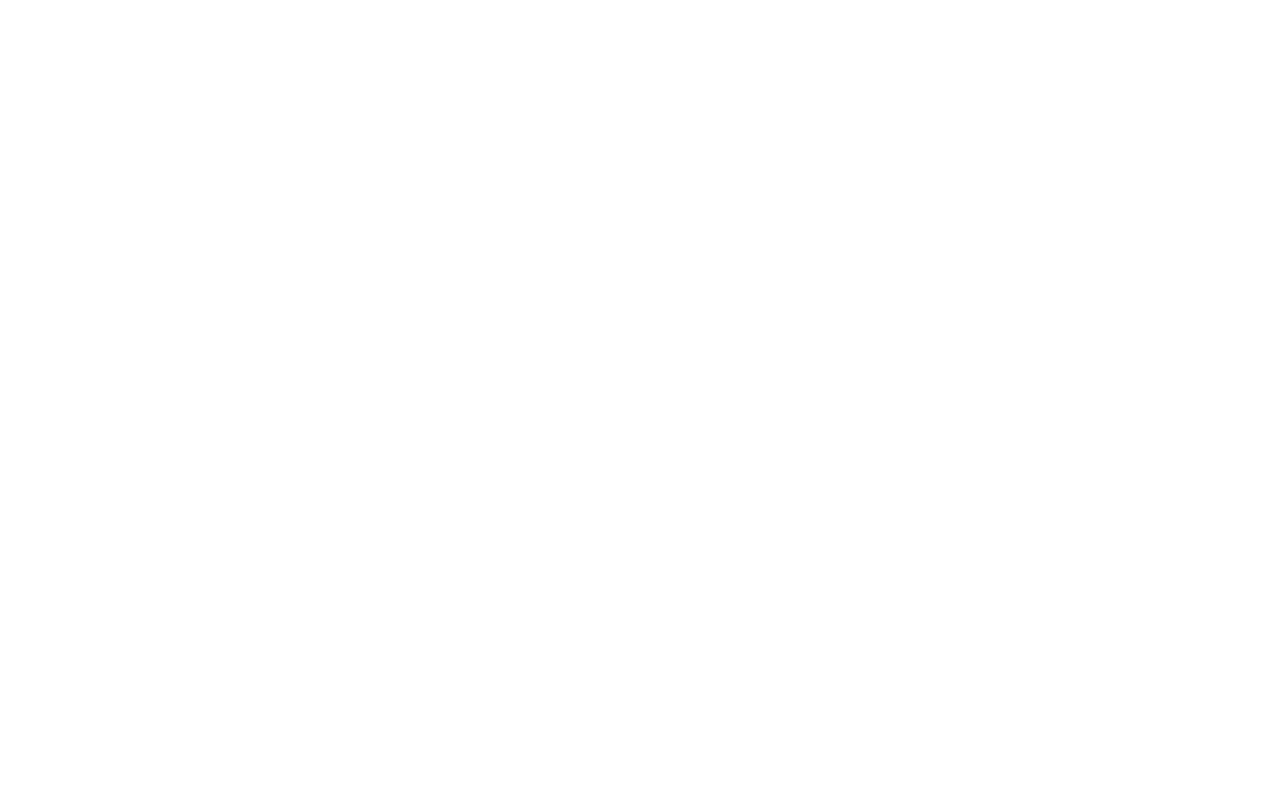
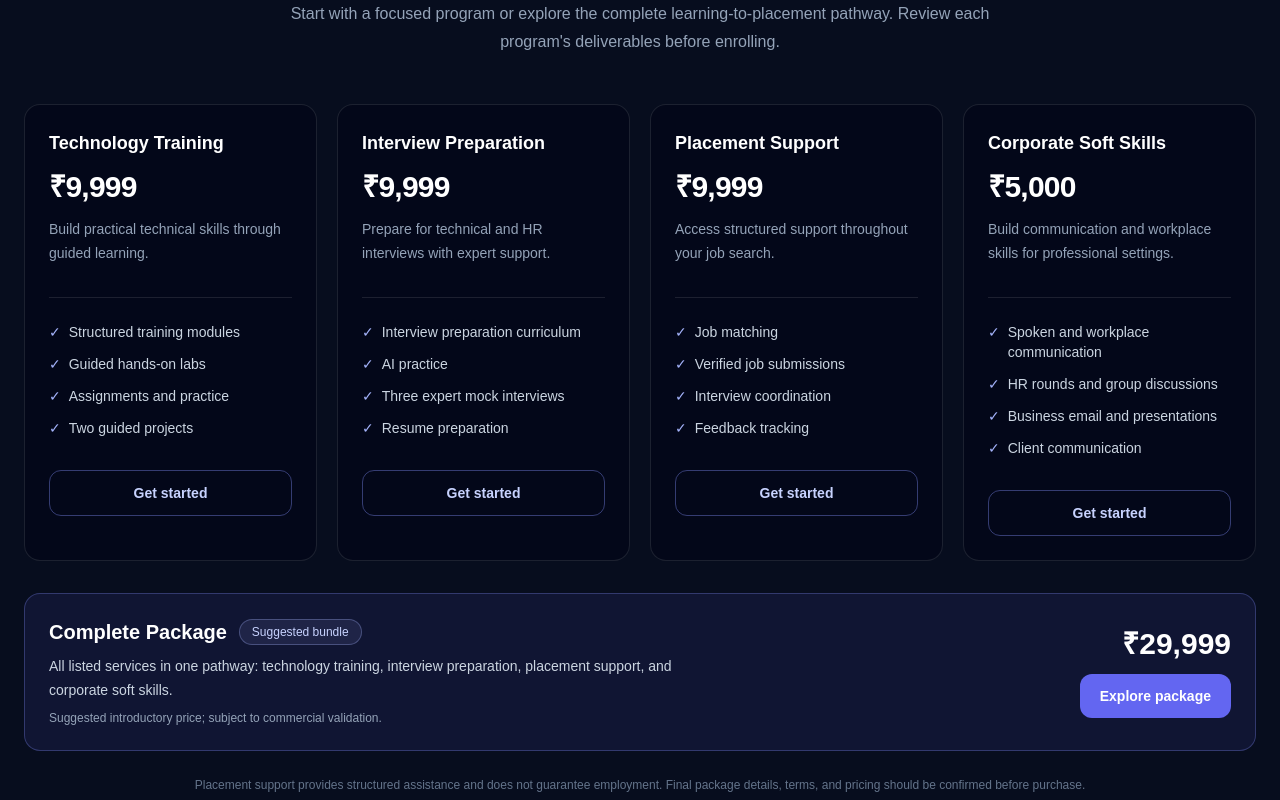
Before and after one commit to SriHarsha379/Tekrovia, a Next.js app in the folder apps/web/: page / in a window 1280 px wide. Shown: the part 1480-2280 px from the top of the page. Before the commit the page ends 1392 px from the top, so only its background shows below. Built offline with nearby package versions, Linux system fonts and the light colour scheme.

Commit message:
feat(web): add program pricing section

```diff
--- a/apps/web/app/page.tsx
+++ b/apps/web/app/page.tsx
@@ -36,6 +36,9 @@
             </a>
             <a href="#journey" className="transition hover:text-white">
               How it works
+            </a>
+            <a href="#pricing" className="transition hover:text-white">
+              Pricing
             </a>
           </div>
 
@@ -130,6 +133,112 @@
         </div>
       </section>
 
+      <section id="pricing" className="border-y border-white/10 bg-slate-900/40 px-6 py-20">
+        <div className="mx-auto max-w-7xl">
+          <div className="mx-auto mb-12 max-w-3xl text-center">
+            <p className="text-sm font-semibold uppercase tracking-[0.2em] text-indigo-400">
+              Programs and pricing
+            </p>
+            <h2 className="mt-4 text-3xl font-bold sm:text-4xl">
+              Choose the support that fits your goals
+            </h2>
+            <p className="mt-4 leading-7 text-slate-400">
+              Start with a focused program or explore the complete learning-to-placement pathway.
+              Review each program&apos;s deliverables before enrolling.
+            </p>
+          </div>
+
+          <div className="grid gap-5 sm:grid-cols-2 xl:grid-cols-4">
+            {[
+              {
+                name: "Technology Training",
+                price: "₹9,999",
+                description: "Build practical technical skills through guided learning.",
+                items: ["Structured training modules", "Guided hands-on labs", "Assignments and practice", "Two guided projects"],
+              },
+              {
+                name: "Interview Preparation",
+                price: "₹9,999",
+                description: "Prepare for technical and HR interviews with expert support.",
+                items: ["Interview preparation curriculum", "AI practice", "Three expert mock interviews", "Resume preparation"],
+              },
+              {
+                name: "Placement Support",
+                price: "₹9,999",
+                description: "Access structured support throughout your job search.",
+                items: ["Job matching", "Verified job submissions", "Interview coordination", "Feedback tracking"],
+              },
+              {
+                name: "Corporate Soft Skills",
+                price: "₹5,000",
+                description: "Build communication and workplace skills for professional settings.",
+                items: ["Spoken and workplace communication", "HR rounds and group discussions", "Business email and presentations", "Client communication"],
+              },
+            ].map((program) => (
+              <article
+                key={program.name}
+                className="flex flex-col rounded-2xl border border-white/10 bg-slate-950/70 p-6 transition hover:-translate-y-1 hover:border-indigo-400/40"
+              >
+                <div>
+                  <h3 className="text-lg font-semibold">{program.name}</h3>
+                  <p className="mt-3 text-3xl font-bold tracking-tight">{program.price}</p>
+                  <p className="mt-3 min-h-[3.5rem] text-sm leading-6 text-slate-400">
+                    {program.description}
+                  </p>
+                  <div className="my-6 h-px bg-white/10" />
+                  <ul className="space-y-3 text-sm text-slate-300">
+                    {program.items.map((item) => (
+                      <li key={item} className="flex gap-2">
+                        <span aria-hidden="true" className="text-indigo-300">✓</span>
+                        <span>{item}</span>
+                      </li>
+                    ))}
+                  </ul>
+                </div>
+                <Link
+                  href="/register"
+                  className="mt-8 inline-flex items-center justify-center rounded-xl border border-indigo-400/40 px-4 py-3 text-sm font-semibold text-indigo-200 transition hover:bg-indigo-500 hover:text-white"
+                >
+                  Get started
+                </Link>
+              </article>
+            ))}
+          </div>
+
+          <div className="mt-8 rounded-2xl border border-indigo-400/30 bg-indigo-500/10 p-6 sm:flex sm:items-center sm:justify-between sm:gap-8">
+            <div>
+              <div className="flex flex-wrap items-center gap-3">
+                <h3 className="text-xl font-semibold">Complete Package</h3>
+                <span className="rounded-full border border-indigo-300/30 bg-indigo-300/10 px-3 py-1 text-xs font-medium text-indigo-200">
+                  Suggested bundle
+                </span>
+              </div>
+              <p className="mt-2 max-w-2xl text-sm leading-6 text-slate-300">
+                All listed services in one pathway: technology training, interview preparation,
+                placement support, and corporate soft skills.
+              </p>
+              <p className="mt-2 text-xs text-slate-400">
+                Suggested introductory price; subject to commercial validation.
+              </p>
+            </div>
+            <div className="mt-5 flex shrink-0 flex-col items-start gap-3 sm:mt-0 sm:items-end">
+              <p className="text-3xl font-bold">₹29,999</p>
+              <Link
+                href="/register"
+                className="inline-flex items-center justify-center rounded-xl bg-indigo-500 px-5 py-3 text-sm font-semibold text-white transition hover:bg-indigo-400"
+              >
+                Explore package
+              </Link>
+            </div>
+          </div>
+
+          <p className="mt-6 text-center text-xs leading-5 text-slate-500">
+            Placement support provides structured assistance and does not guarantee employment.
+            Final package details, terms, and pricing should be confirmed before purchase.
+          </p>
+        </div>
+      </section>
+
       <footer className="border-t border-white/10 px-6 py-8 text-center text-sm text-slate-500">
         © {new Date().getFullYear()} TekRovia. All rights reserved.
       </footer>
```
